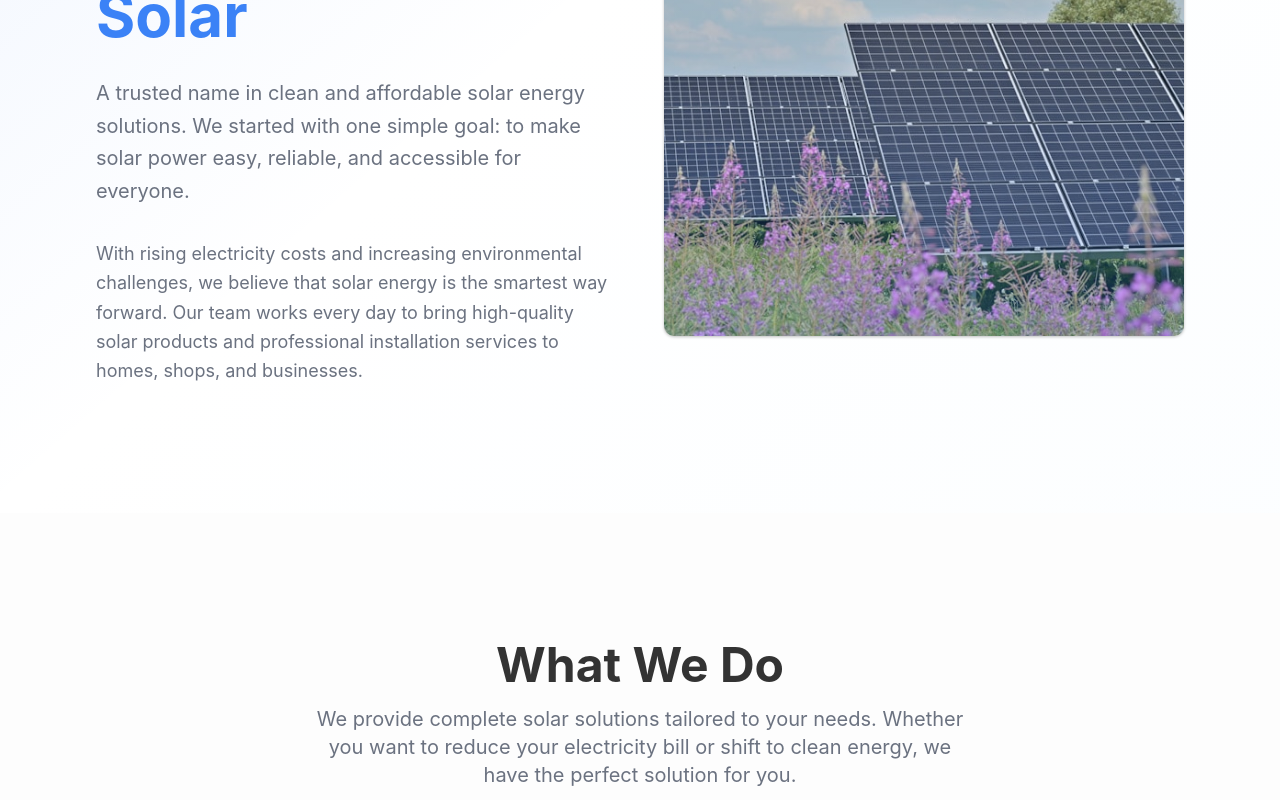
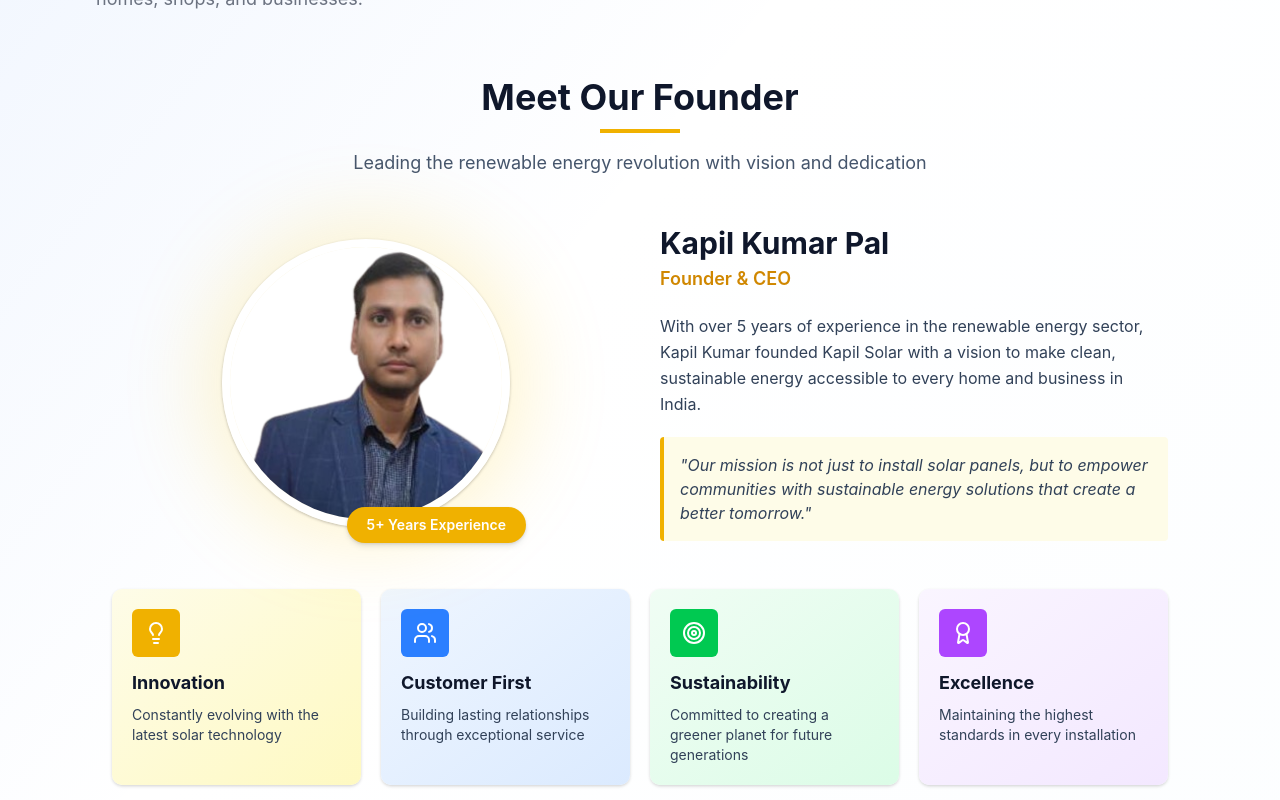
Before and after one commit to Adarshsingh7/solar, a React (Vite) app: page /about in a window 1280 px wide. Shown: the part 720-1520 px from the top of the page. Built offline with nearby package versions, Linux system fonts and the light colour scheme.

Commit message:
update 3.0

```diff
--- /dev/null
+++ b/src/components/Founder.tsx
@@ -0,0 +1,124 @@
+import { Award, Users, Lightbulb, Target } from 'lucide-react';
+
+function Founder() {
+	return (
+		<div className='py-16 px-4'>
+			<div className='max-w-6xl mx-auto'>
+				{/* Header Section */}
+				<div className='text-center mb-12'>
+					<h2 className='text-4xl font-bold text-slate-900 mb-3'>
+						Meet Our Founder
+					</h2>
+					<div className='w-20 h-1 bg-yellow-500 mx-auto mb-4'></div>
+					<p className='text-lg text-slate-600 max-w-2xl mx-auto'>
+						Leading the renewable energy revolution with vision and dedication
+					</p>
+				</div>
+
+				{/* Main Content */}
+				<div className='grid md:grid-cols-2 gap-10 items-center mb-12'>
+					{/* Image Section */}
+					<div className='flex justify-center'>
+						<div className='relative'>
+							<div className='absolute inset-0 bg-yellow-400 rounded-full blur-2xl opacity-20 transform scale-110'></div>
+							<img
+								src='/founder.png'
+								alt='Founder of Kapil Solar'
+								className='relative w-72 h-72 rounded-full object-cover shadow-2xl border-8 border-white'
+							/>
+							<div className='absolute -bottom-4 -right-4 bg-yellow-500 text-white px-5 py-2 rounded-full shadow-lg font-semibold text-sm'>
+								5+ Years Experience
+							</div>
+						</div>
+					</div>
+
+					{/* Bio Section */}
+					<div className='space-y-5'>
+						<div>
+							<h3 className='text-3xl font-bold text-slate-900 mb-1'>
+								Kapil Kumar Pal
+							</h3>
+							<p className='text-lg text-yellow-600 font-semibold mb-3'>
+								Founder & CEO
+							</p>
+						</div>
+
+						<p className='text-slate-700 leading-relaxed'>
+							With over 5 years of experience in the renewable energy sector,
+							Kapil Kumar founded Kapil Solar with a vision to make clean,
+							sustainable energy accessible to every home and business in India.
+						</p>
+
+						{/* <p className='text-slate-700 leading-relaxed'>
+							His journey began as a solar technician, and through relentless
+							dedication and innovation, he has built a company that has
+							installed over 10,000 solar systems, helping thousands of families
+							reduce their carbon footprint while saving on energy costs.
+						</p> */}
+
+						<div className='bg-yellow-50 border-l-4 border-yellow-500 p-4 rounded'>
+							<p className='text-slate-700 italic'>
+								"Our mission is not just to install solar panels, but to empower
+								communities with sustainable energy solutions that create a
+								better tomorrow."
+							</p>
+						</div>
+					</div>
+				</div>
+
+				{/* Vision & Values */}
+				<div className='grid md:grid-cols-2 lg:grid-cols-4 gap-5'>
+					<div className='bg-gradient-to-br from-yellow-50 to-yellow-100 p-5 rounded-xl shadow-md'>
+						<div className='w-12 h-12 bg-yellow-500 rounded-lg flex items-center justify-center mb-3'>
+							<Lightbulb className='w-6 h-6 text-white' />
+						</div>
+						<h4 className='text-lg font-bold text-slate-900 mb-2'>
+							Innovation
+						</h4>
+						<p className='text-slate-700 text-sm'>
+							Constantly evolving with the latest solar technology
+						</p>
+					</div>
+
+					<div className='bg-gradient-to-br from-blue-50 to-blue-100 p-5 rounded-xl shadow-md'>
+						<div className='w-12 h-12 bg-blue-500 rounded-lg flex items-center justify-center mb-3'>
+							<Users className='w-6 h-6 text-white' />
+						</div>
+						<h4 className='text-lg font-bold text-slate-900 mb-2'>
+							Customer First
+						</h4>
+						<p className='text-slate-700 text-sm'>
+							Building lasting relationships through exceptional service
+						</p>
+					</div>
+
+					<div className='bg-gradient-to-br from-green-50 to-green-100 p-5 rounded-xl shadow-md'>
+						<div className='w-12 h-12 bg-green-500 rounded-lg flex items-center justify-center mb-3'>
+							<Target className='w-6 h-6 text-white' />
+						</div>
+						<h4 className='text-lg font-bold text-slate-900 mb-2'>
+							Sustainability
+						</h4>
+						<p className='text-slate-700 text-sm'>
+							Committed to creating a greener planet for future generations
+						</p>
+					</div>
+
+					<div className='bg-gradient-to-br from-purple-50 to-purple-100 p-5 rounded-xl shadow-md'>
+						<div className='w-12 h-12 bg-purple-500 rounded-lg flex items-center justify-center mb-3'>
+							<Award className='w-6 h-6 text-white' />
+						</div>
+						<h4 className='text-lg font-bold text-slate-900 mb-2'>
+							Excellence
+						</h4>
+						<p className='text-slate-700 text-sm'>
+							Maintaining the highest standards in every installation
+						</p>
+					</div>
+				</div>
+			</div>
+		</div>
+	);
+}
+
+export default Founder;
--- a/src/components/Hero.tsx
+++ b/src/components/Hero.tsx
@@ -31,7 +31,7 @@
 
 				<p className='text-lg md:text-xl text-gray-200 max-w-2xl mb-8'>
 					Affordable, reliable solar solutions for homes and businesses in
-					Kanpur. Government subsidy assistance available.
+					Kanpur. Central Government subsidy assistance available.
 				</p>
 
 				<div className='flex gap-4'>
--- a/src/pages/About.tsx
+++ b/src/pages/About.tsx
@@ -1,87 +1,78 @@
-import ContactForm from "@/components/ContactForm";
-import { Link } from "react-router-dom";
+import ContactForm from '@/components/ContactForm';
+import Founder from '@/components/Founder';
+import { Link } from 'react-router-dom';
 const services = [
 	{
-    icon: "⚡",
-    title: "High-efficiency solar panels",
+		icon: '⚡',
+		title: 'High-efficiency solar panels',
 		description:
-      "Premium-grade solar panels engineered to maximize energy generation.",
+			'Premium-grade solar panels engineered to maximize energy generation.',
 	},
 	{
-    icon: "🔄",
-    title: "Solar inverters",
+		icon: '🔄',
+		title: 'Solar inverters',
 		description:
-      "Cutting-edge inverter technology ensuring smooth and reliable power conversion.",
+			'Cutting-edge inverter technology ensuring smooth and reliable power conversion.',
 	},
 	{
-    icon: "🔋",
-    title: "Solar batteries & backup systems",
+		icon: '🔋',
+		title: 'Solar batteries & backup systems',
 		description:
-      "Store surplus energy and stay fully powered during outages or low-sunlight hours.",
+			'Store surplus energy and stay fully powered during outages or low-sunlight hours.',
 	},
 	{
-    icon: "🏗️",
-    title: "Rooftop solar installation",
+		icon: '🏗️',
+		title: 'Rooftop solar installation',
 		description:
-      "Expert rooftop installation carried out by certified and experienced technicians.",
+			'Expert rooftop installation carried out by certified and experienced technicians.',
 	},
 	{
-    icon: "🛠️",
-    title: "Solar maintenance & support",
+		icon: '🛠️',
+		title: 'Solar maintenance & support',
 		description:
-      "Comprehensive maintenance services with dedicated 24/7 customer support.",
+			'Comprehensive maintenance services with dedicated 24/7 customer support.',
 	},
 
 	// New service added
 	{
-    icon: "📡",
-    title: "Solar system monitoring & analytics",
+		icon: '📡',
+		title: 'Solar system monitoring & analytics',
 		description:
-      "Real-time performance tracking and detailed analytics to optimize your solar output.",
+			'Real-time performance tracking and detailed analytics to optimize your solar output.',
 	},
 	{
-    title: "Solar Panel Washing",
+		title: 'Solar Panel Washing',
 		description:
-      "Just ₹99 per panel for cleaning twice a month to maintain peak efficiency.",
-    icon: "💧",
+			'Just ₹99 per panel for cleaning twice a month to maintain peak efficiency.',
+		icon: '💧',
 	},
 ];
 
 const reasons = [
-  "Trusted and certified products",
-  "Professional installation team",
-  "Affordable pricing",
-  "Long-term warranty",
-  "Fast support and service",
+	'Trusted and certified products',
+	'Professional installation team',
+	'Affordable pricing',
+	'Long-term warranty',
+	'Fast support and service',
 ];
 
 export default function AboutPage() {
 	return (
-    <main className="min-h-screen bg-background">
-      <section className="relative w-full py-20 md:py-32 overflow-hidden">
-        <div className="absolute inset-0 bg-gradient-to-br from-primary/10 via-transparent to-accent/10" />
-        <div className="mx-auto max-w-6xl px-4 sm:px-6 lg:px-8 relative z-10">
-          <div className="flex flex-col items-center text-center mb-16">
-            <h3 className="text-3xl font-bold text-foreground mb-4">
-              Our Founder
-            </h3>
-            <img
-              src="/founder.png"
-              alt="Founder of Kapil Solar"
-              className="w-64 h-64 rounded-full object-cover shadow-xl "
-            />
-          </div>
-          <div className="grid md:grid-cols-2 gap-12 items-center">
+		<main className='min-h-screen bg-background'>
+			<section className='relative w-full py-20 md:py-32 overflow-hidden'>
+				<div className='absolute inset-0 bg-gradient-to-br from-primary/10 via-transparent to-accent/10' />
+				<div className='mx-auto max-w-6xl px-4 sm:px-6 lg:px-8 relative z-10'>
+					<div className='grid md:grid-cols-2 gap-12 items-center'>
 						<div>
-              <h1 className="text-5xl md:text-6xl font-bold text-foreground mb-6 leading-tight">
-                Welcome to <span className="text-primary">Kapil Solar</span>
+							<h1 className='text-5xl md:text-6xl font-bold text-foreground mb-6 leading-tight'>
+								Welcome to <span className='text-primary'>Kapil Solar</span>
 							</h1>
-              <p className="text-xl text-muted-foreground mb-8 leading-relaxed">
+							<p className='text-xl text-muted-foreground mb-8 leading-relaxed'>
 								A trusted name in clean and affordable solar energy solutions.
 								We started with one simple goal: to make solar power easy,
 								reliable, and accessible for everyone.
 							</p>
-              <p className="text-lg text-muted-foreground leading-relaxed">
+							<p className='text-lg text-muted-foreground leading-relaxed'>
 								With rising electricity costs and increasing environmental
 								challenges, we believe that solar energy is the smartest way
 								forward. Our team works every day to bring high-quality solar
@@ -90,40 +81,41 @@
 							</p>
 						</div>
 
-            <div className="relative h-96 rounded-xl overflow-hidden shadow-2xl">
+						<div className='relative h-96 rounded-xl overflow-hidden shadow-2xl'>
 							<img
-                src="/panel-1.jpg"
-                alt="Solar panel installation"
-                className="w-full h-full object-cover"
+								src='/panel-1.jpg'
+								alt='Solar panel installation'
+								className='w-full h-full object-cover'
 							/>
-              <div className="absolute inset-0 bg-gradient-to-t from-primary/30 to-transparent" />
+							<div className='absolute inset-0 bg-gradient-to-t from-primary/30 to-transparent' />
 						</div>
 					</div>
+					<Founder />
 				</div>
 			</section>
-      <section className="w-full py-20 md:py-32 bg-secondary/20">
-        <div className="mx-auto max-w-6xl px-4 sm:px-6 lg:px-8">
-          <div className="text-center mb-16">
-            <h2 className="text-4xl md:text-5xl font-bold text-foreground mb-4">
+			<section className='w-full pb-20 md:pb-32 bg-secondary/20'>
+				<div className='mx-auto max-w-6xl px-4 sm:px-6 lg:px-8'>
+					<div className='text-center mb-16'>
+						<h2 className='text-4xl md:text-5xl font-bold text-foreground mb-4'>
 							What We Do
 						</h2>
-            <p className="text-xl text-muted-foreground max-w-2xl mx-auto">
+						<p className='text-xl text-muted-foreground max-w-2xl mx-auto'>
 							We provide complete solar solutions tailored to your needs.
 							Whether you want to reduce your electricity bill or shift to clean
 							energy, we have the perfect solution for you.
 						</p>
 					</div>
-          <div className="grid md:grid-cols-2 lg:grid-cols-3 gap-8">
+					<div className='grid md:grid-cols-2 lg:grid-cols-3 gap-8'>
 						{services.map((service, index) => (
 							<div
 								key={index}
-                className="bg-card rounded-xl p-8 shadow-lg hover:shadow-xl transition-shadow border border-border hover:border-primary/50"
+								className='bg-card rounded-xl p-8 shadow-lg hover:shadow-xl transition-shadow border border-border hover:border-primary/50'
 							>
-                <div className="text-5xl mb-4">{service.icon}</div>
-                <h3 className="text-xl font-bold text-foreground mb-3">
+								<div className='text-5xl mb-4'>{service.icon}</div>
+								<h3 className='text-xl font-bold text-foreground mb-3'>
 									{service.title}
 								</h3>
-                <p className="text-muted-foreground leading-relaxed">
+								<p className='text-muted-foreground leading-relaxed'>
 									{service.description}
 								</p>
 							</div>
@@ -131,28 +123,31 @@
 					</div>
 				</div>
 			</section>
-      <section className="w-full py-20 md:py-32">
-        <div className="mx-auto max-w-6xl px-4 sm:px-6 lg:px-8">
-          <div className="grid md:grid-cols-2 gap-12 items-center">
-            <div className="relative h-96 rounded-xl overflow-hidden shadow-2xl">
+			<section className='w-full py-20 md:py-32'>
+				<div className='mx-auto max-w-6xl px-4 sm:px-6 lg:px-8'>
+					<div className='grid md:grid-cols-2 gap-12 items-center'>
+						<div className='relative h-96 rounded-xl overflow-hidden shadow-2xl'>
 							<img
-                src="/panel-2.jpg"
-                alt="Professional installation team"
-                className="w-full h-full object-cover"
+								src='/panel-2.jpg'
+								alt='Professional installation team'
+								className='w-full h-full object-cover'
 							/>
-              <div className="absolute inset-0 bg-gradient-to-r from-primary/20 to-transparent" />
+							<div className='absolute inset-0 bg-gradient-to-r from-primary/20 to-transparent' />
 						</div>
 						<div>
-              <h2 className="text-4xl md:text-5xl font-bold text-foreground mb-8">
+							<h2 className='text-4xl md:text-5xl font-bold text-foreground mb-8'>
 								Why Choose Us?
 							</h2>
-              <ul className="space-y-4">
+							<ul className='space-y-4'>
 								{reasons.map((reason, index) => (
-                  <li key={index} className="flex items-start gap-4">
-                    <div className="flex-shrink-0 h-6 w-6 rounded-full bg-primary text-primary-foreground flex items-center justify-center font-bold">
+									<li
+										key={index}
+										className='flex items-start gap-4'
+									>
+										<div className='flex-shrink-0 h-6 w-6 rounded-full bg-primary text-primary-foreground flex items-center justify-center font-bold'>
 											✓
 										</div>
-                    <span className="text-lg text-foreground font-medium">
+										<span className='text-lg text-foreground font-medium'>
 											{reason}
 										</span>
 									</li>
@@ -162,61 +157,64 @@
 					</div>
 				</div>
 			</section>
-      <section className="w-full py-20 md:py-32 bg-gradient-to-r from-primary via-primary/90 to-accent">
-        <div className="mx-auto max-w-6xl px-4 sm:px-6 lg:px-8">
-          <div className="text-center">
-            <h2 className="text-4xl md:text-5xl font-bold text-primary-foreground mb-6">
+			<section className='w-full py-20 md:py-32 bg-gradient-to-r from-primary via-primary/90 to-accent'>
+				<div className='mx-auto max-w-6xl px-4 sm:px-6 lg:px-8'>
+					<div className='text-center'>
+						<h2 className='text-4xl md:text-5xl font-bold text-primary-foreground mb-6'>
 							Our Mission
 						</h2>
-            <p className="text-2xl text-primary-foreground/90 max-w-3xl mx-auto leading-relaxed font-medium">
+						<p className='text-2xl text-primary-foreground/90 max-w-3xl mx-auto leading-relaxed font-medium'>
 							To help every household and business transition to clean,
 							sustainable, and cost-effective solar energy.
 						</p>
-            <Link to="/contact">
-              <button className="mt-10 px-8 py-4 bg-primary-foreground text-primary rounded-lg font-bold text-lg hover:bg-primary-foreground/90 transition-colors">
+						<Link to='/contact'>
+							<button className='mt-10 px-8 py-4 bg-primary-foreground text-primary rounded-lg font-bold text-lg hover:bg-primary-foreground/90 transition-colors'>
 								Start Your Solar Journey
 							</button>
 						</Link>
 					</div>
 				</div>
 			</section>
-      <footer className="w-full bg-foreground text-card py-12 md:py-16">
-        <div className="mx-auto max-w-6xl flex flex-col gap-5">
-          <div className="mb-10">
+			<footer className='w-full bg-foreground text-card py-12 md:py-16'>
+				<div className='mx-auto max-w-6xl flex flex-col gap-5'>
+					<div className='mb-10'>
 						<ContactForm />
 					</div>
-          <div className="grid md:grid-cols-4 gap-8 mb-10">
+					<div className='grid md:grid-cols-4 gap-8 mb-10'>
 						<div>
-              <div className="flex items-center gap-2 mb-4">
-                <div className="flex h-8 w-8 items-center justify-center rounded-full bg-card text-foreground font-bold">
+							<div className='flex items-center gap-2 mb-4'>
+								<div className='flex h-8 w-8 items-center justify-center rounded-full bg-card text-foreground font-bold'>
 									☀️
 								</div>
-                <span className="text-xl font-bold text-card">Kapil Solar</span>
+								<span className='text-xl font-bold text-card'>Kapil Solar</span>
 							</div>
-              <p className="text-card/70">
+							<p className='text-card/70'>
 								Clean energy solutions for a sustainable future.
 							</p>
 						</div>
 						<div>
-              <h4 className="font-bold text-card mb-4">Company</h4>
-              <ul className="space-y-2 text-card/70">
+							<h4 className='font-bold text-card mb-4'>Company</h4>
+							<ul className='space-y-2 text-card/70'>
 								<li>
-                  <a href="/" className="hover:text-card transition-colors">
+									<a
+										href='/'
+										className='hover:text-card transition-colors'
+									>
 										Home
 									</a>
 								</li>
 								<li>
 									<a
-                    href="/about"
-                    className="hover:text-card transition-colors"
+										href='/about'
+										className='hover:text-card transition-colors'
 									>
 										About
 									</a>
 								</li>
 								<li>
 									<a
-                    href="/contact"
-                    className="hover:text-card transition-colors"
+										href='/contact'
+										className='hover:text-card transition-colors'
 									>
 										Contact
 									</a>
@@ -224,58 +222,79 @@
 							</ul>
 						</div>
 						<div>
-              <h4 className="font-bold text-card mb-4">Support</h4>
-              <ul className="space-y-2 text-card/70">
+							<h4 className='font-bold text-card mb-4'>Support</h4>
+							<ul className='space-y-2 text-card/70'>
 								<li>
-                  <a href="#" className="hover:text-card transition-colors">
+									<a
+										href='#'
+										className='hover:text-card transition-colors'
+									>
 										FAQ
 									</a>
 								</li>
 								<li>
-                  <a href="#" className="hover:text-card transition-colors">
+									<a
+										href='#'
+										className='hover:text-card transition-colors'
+									>
 										Help
 									</a>
 								</li>
 								<li>
-                  <a href="#" className="hover:text-card transition-colors">
+									<a
+										href='#'
+										className='hover:text-card transition-colors'
+									>
 										Warranty
 									</a>
 								</li>
 							</ul>
 						</div>
 						<div>
-              <h4 className="font-bold text-card mb-4">Connect</h4>
-              <ul className="space-y-2 text-card/70">
+							<h4 className='font-bold text-card mb-4'>Connect</h4>
+							<ul className='space-y-2 text-card/70'>
 								<li>
-                  <a href="#" className="hover:text-card transition-colors">
+									<a
+										href='#'
+										className='hover:text-card transition-colors'
+									>
 										Instagram
 									</a>
 								</li>
 								<li>
 									<a
-                    target="_blank"
-                    href="https://facebook.com/share/1BoC2zxMYJ"
-                    className="hover:text-card transition-colors"
+										target='_blank'
+										href='https://facebook.com/share/1BoC2zxMYJ'
+										className='hover:text-card transition-colors'
 									>
 										Facebook
 									</a>
 								</li>
 								<li>
-                  <a href="#" className="hover:text-card transition-colors">
+									<a
+										href='#'
+										className='hover:text-card transition-colors'
+									>
 										LinkedIn
 									</a>
 								</li>
 							</ul>
 						</div>
 					</div>
-          <div className="pt-4 text-center">
-            <p className="text-xs text-muted-foreground">
-              By submitting this form, you agree to our{" "}
-              <a href="/privacy" className="text-accent hover:underline">
+					<div className='pt-4 text-center'>
+						<p className='text-xs text-muted-foreground'>
+							By submitting this form, you agree to our{' '}
+							<a
+								href='/privacy'
+								className='text-accent hover:underline'
+							>
 								Privacy Policy
-              </a>{" "}
-              and{" "}
-              <a href="/terms" className="text-accent hover:underline">
+							</a>{' '}
+							and{' '}
+							<a
+								href='/terms'
+								className='text-accent hover:underline'
+							>
 								Terms of Service
 							</a>
 						</p>
--- a/src/pages/Home.tsx
+++ b/src/pages/Home.tsx
@@ -1,6 +1,7 @@
 /** @format */
 
 import ContactForm from '@/components/ContactForm';
+import Founder from '@/components/Founder';
 import HeroSection from '@/components/Hero';
 import SolarEstimator from '@/components/SolarEstimator';
 import { Button } from '@/components/ui/button';
@@ -10,6 +11,9 @@
 	return (
 		<>
 			<HeroSection />
+
+			<Founder />
+
 			<main className='flex-1'>
 				<section className='relative bg-linear-to-br from-primary via-primary/90 to-accent text-primary-foreground py-20 md:py-32 overflow-hidden'>
 					<div className='absolute inset-0 opacity-10'>
```
Also changed, not shown: src/components/ContactForm.tsx (+84 -66 lines), src/components/SolarEstimator.tsx (+37 -28 lines), public/founder.png (added). Lines whose indentation alone changed are shown as unchanged.
